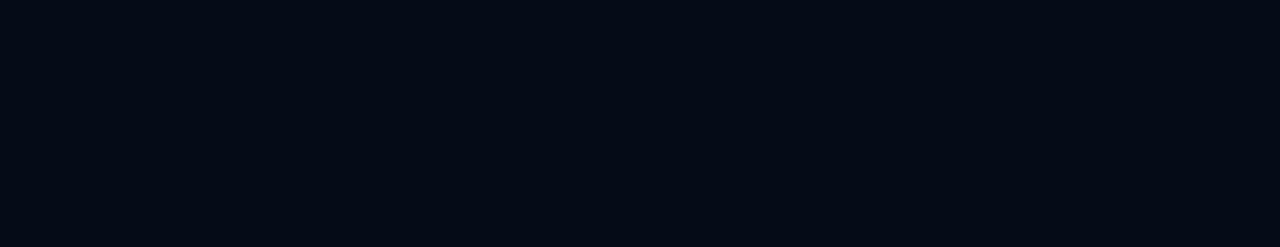
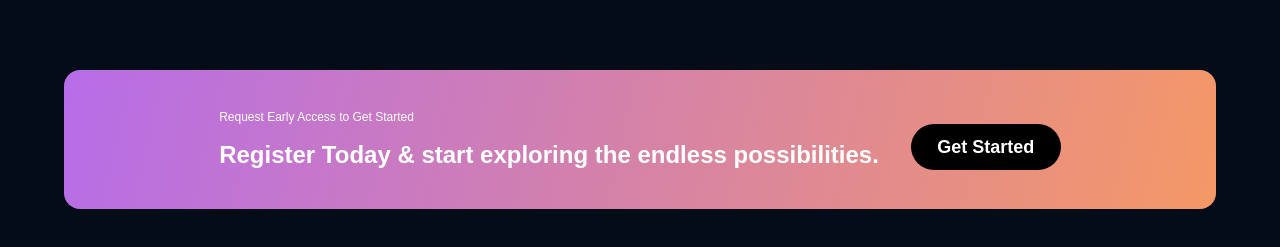
Before and after one commit to Ik-Emmanuel/gptsite_modernui, a Next.js app: page / in a window 1280 px wide. Shown: the part 2549-2796 px from the top of the page. Before the commit the page ends 2555 px from the top, so only its background shows below. Built offline with nearby package versions, Linux system fonts and the light colour scheme.

Commit message:
call to action section

```diff
--- a/app/page.tsx
+++ b/app/page.tsx
@@ -1,4 +1,5 @@
 import Brand from "@/components/Brand";
+import CTA from "@/components/CTA";
 import Features from "@/components/Features";
 import Gpt3 from "@/components/Gpt3";
 import Header from "@/components/Header";
@@ -22,7 +23,8 @@
         <Features />
         {/* possibilities */}
         <Possibilities />
-        {/* cta */}
+        {/* call to action */}
+        <CTA />
         {/* blog */}
         {/* footer */}
       </div>
--- /dev/null
+++ b/components/CTA.tsx
@@ -0,0 +1,24 @@
+const CTA = () => {
+  return (
+    <div className="flex justify-start lg:justify-center items-start lg:items-center  flex-col lg:flex-row p-[2rem] my-[4rem] mx-[2rem] lg:m-[4rem] rounded-[1rem] bg-gradientBar font-Manrope">
+      <div className="flex flex-col text-left text-white">
+        <p className="font-[500] text-[12px] leading-[30px]">
+          Request Early Access to Get Started
+        </p>
+        <h3 className="text-[18px] lg:text-[24px] leading-[32px] lg:leading-[45px] font-[800]">
+          Register Today & start exploring the endless possibilities.
+        </h3>
+      </div>
+      <div className="flex justify-center items-center ml-[0rem] lg:ml-[2rem]">
+        <button
+          className="bg-[#000] text-white font-[700] leading-[28px] lg:leading-[30px] text-14px lg:text-[18px] py-[0.5rem] px-[1rem] rounded-[2rem] border-none outline-none min-w-[150px] cursor-pointer mt-4"
+          type="button"
+        >
+          Get Started
+        </button>
+      </div>
+    </div>
+  );
+};
+
+export default CTA;
--- a/tailwind.config.ts
+++ b/tailwind.config.ts
@@ -12,6 +12,10 @@
         "gradient-radial": "radial-gradient(var(--tw-gradient-stops))",
         "gradient-conic":
           "conic-gradient(from 180deg at 50% 50%, var(--tw-gradient-stops))",
+          'gradientBar': "linear-gradient(103.22deg, #AE67FA -13.86%, #F49867 99.55%)",
+      },
+      background:{
+        'gradientBar': "linear-gradient(103.22deg, #AE67FA -13.86%, #F49867 99.55%)"
       },
       fontFamily: {
         'Manrope': "var(--font-family)",
```
